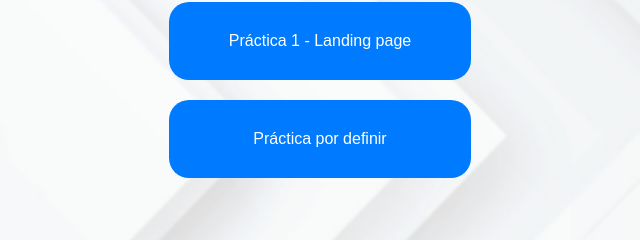
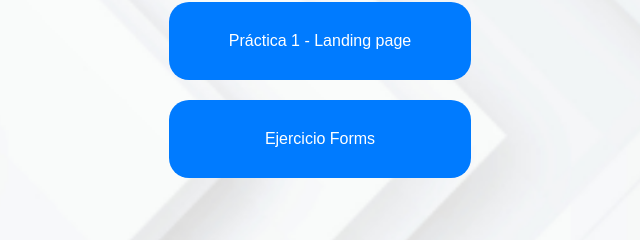
Before and after one commit to Davidgr11/PRACTICAS_DAVIDGONZALEZ_801CIB_WEBYAPPS, a plain HTML site: page index.html in a window 1280 px wide. Shown: the part 228-468 px from the top of the page, 320-960 px from the left. Drawn offline with Linux system fonts and the light colour scheme.

Commit message:
adiciones ejercicio forms

```diff
--- a/index.html
+++ b/index.html
@@ -16,7 +16,7 @@
     <div class="practicas">
     <div class="contenedor">
         <a href="/PRACTICAS_DAVIDGONZALEZ_801CIB_WEBYAPPS/P1-LandingPage/estructuraP1.html" class="boton">Práctica 1 - Landing page </a>
-        <a href="https://www.example.com/link1" class="boton">Práctica por definir</a>
+        <a href="/PRACTICAS_DAVIDGONZALEZ_801CIB_WEBYAPPS/EjercicioForms/estructuraEF.html" class="boton">Ejercicio Forms</a>
     </div>
 </div>
 </body>
```
